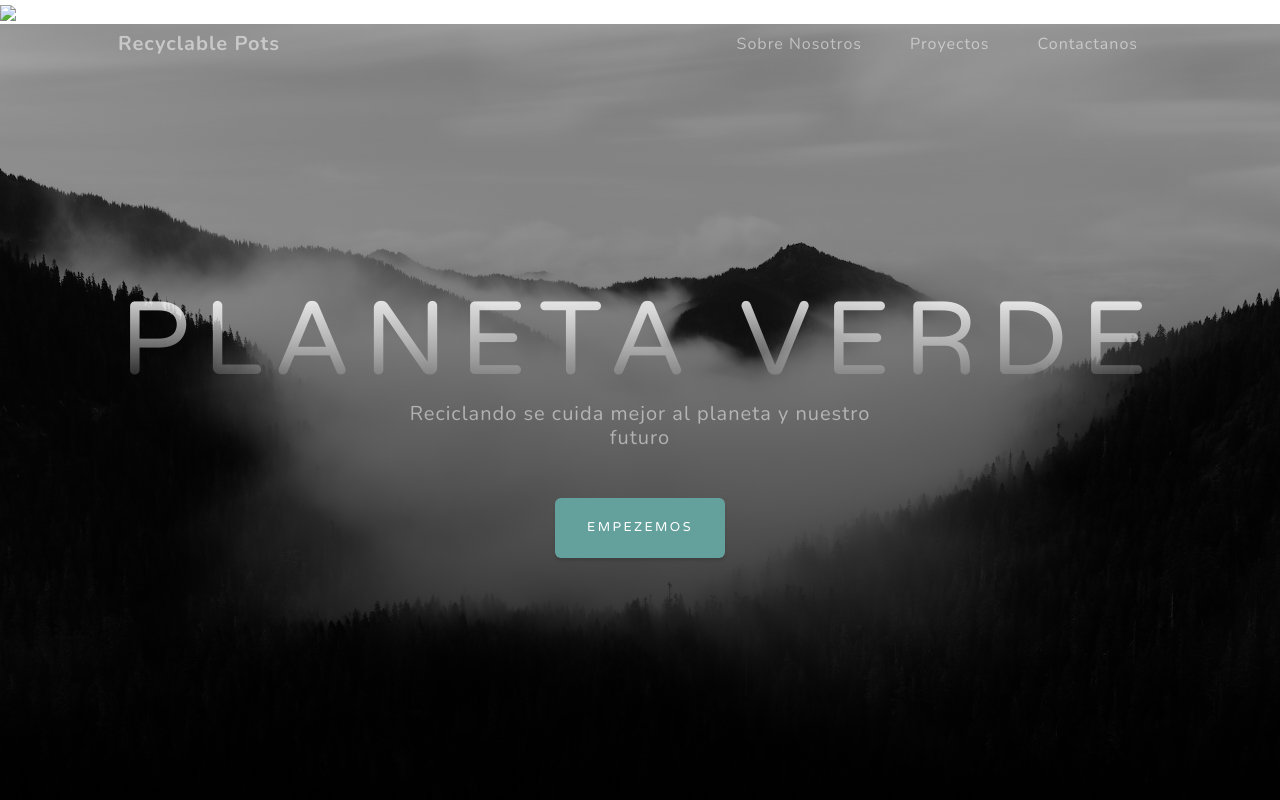
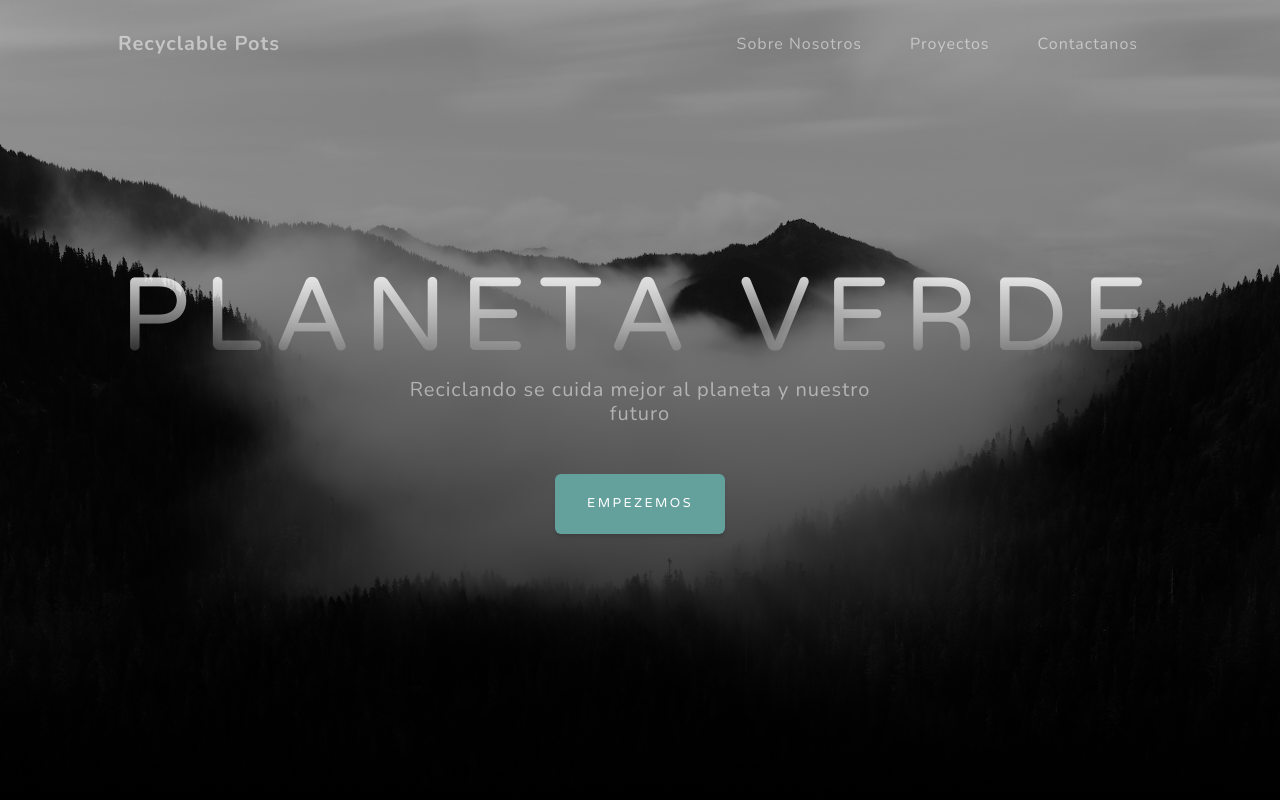
Before and after one commit to recyclablepots/WEB, a plain HTML site: page index.html in a window 1280 px wide. Shown: the top 800 px of the page. Drawn offline with nearby package versions, Linux system fonts and the light colour scheme.

Commit message:
index.html

```diff
--- a/index.html
+++ b/index.html
@@ -6,7 +6,7 @@
         <meta name="description" content="" />
         <meta name="author" content="" />
         <title>Recyclable Pots</title>
-        <img src="ICO.png">
+        <link rel="ICO.png">
         <link rel="icon" type="image/x-icon" href="assets/favicon.ico" />
         <!-- Font Awesome icons (free version)-->
         <script src="https://use.fontawesome.com/releases/v6.3.0/js/all.js" crossorigin="anonymous"></script>
```
